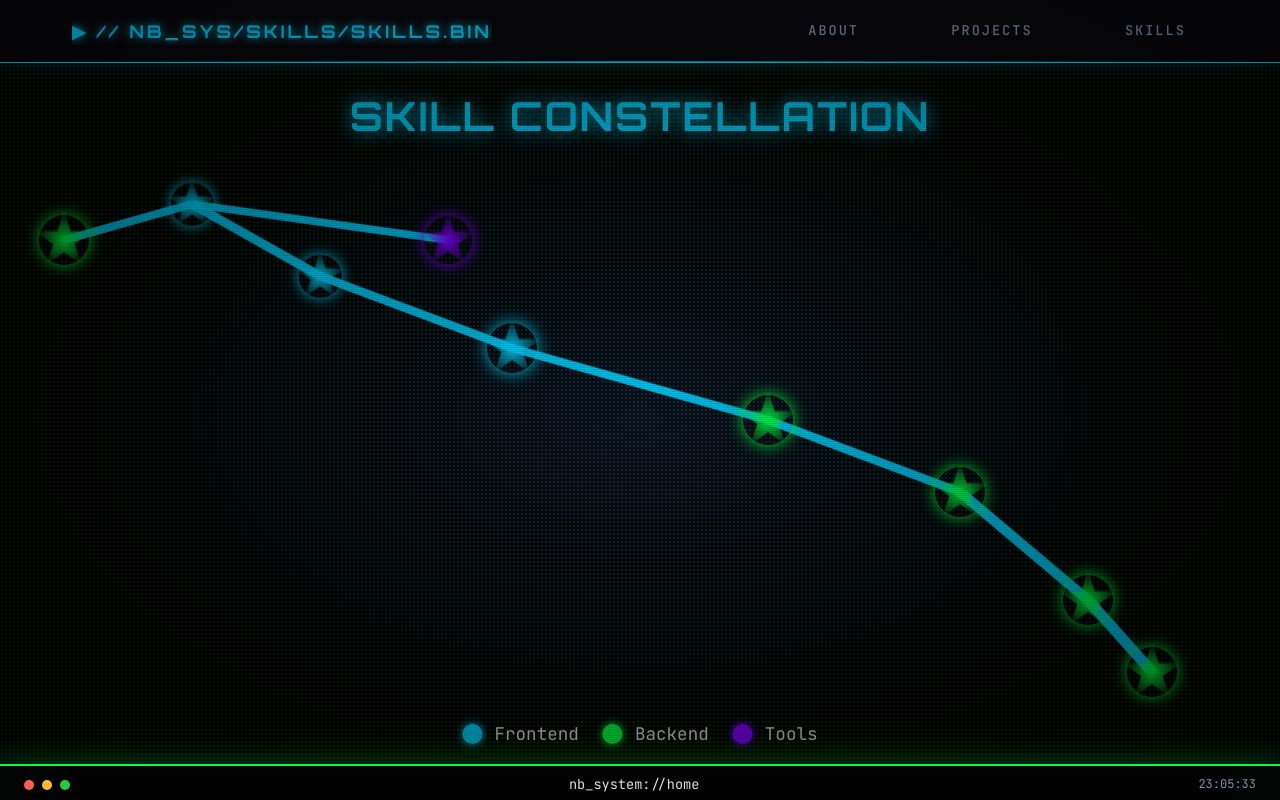
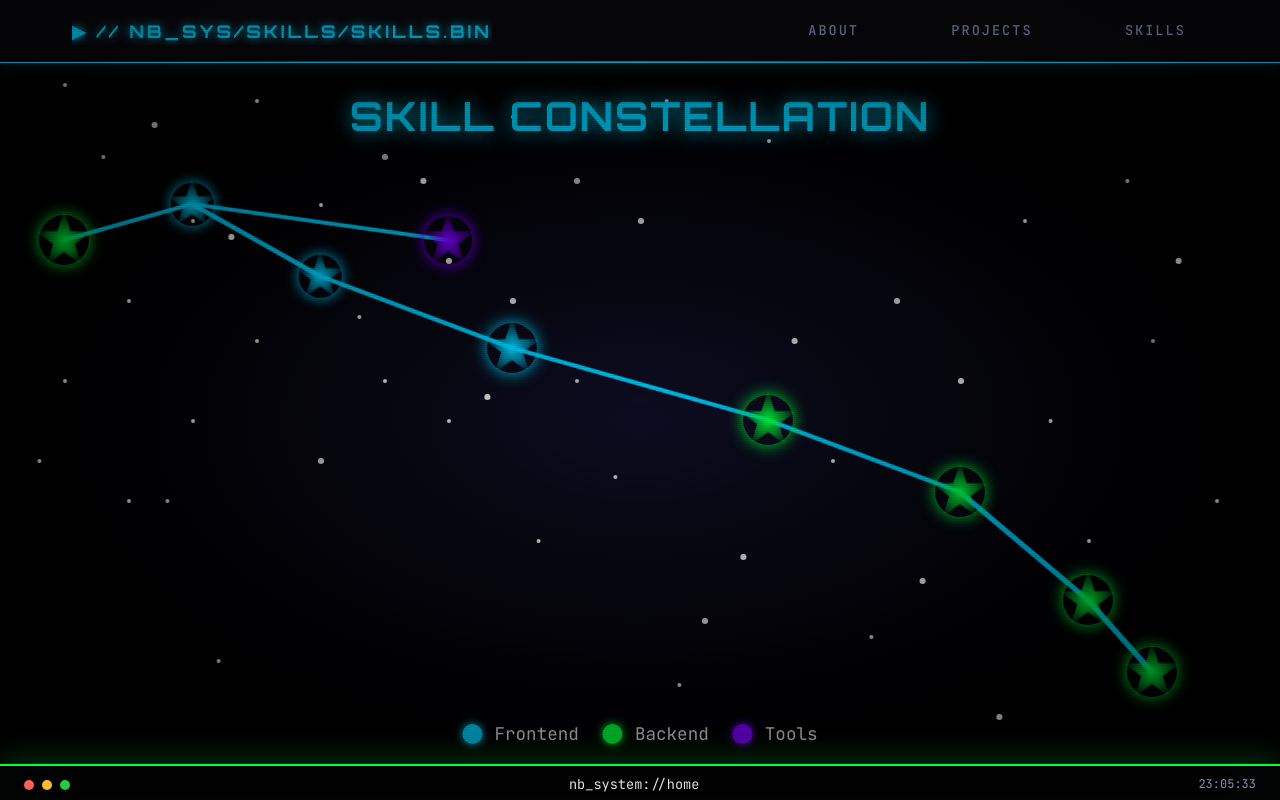
Before and after one commit to NicoButter/portfolio_2026, an Angular app: page /skills in a window 1280 px wide. Built offline with nearby package versions, Linux system fonts and the light colour scheme.

Commit message:
feat: enhance star field background with dynamic twinkling effect and improved styling

```diff
--- a/src/app/features/skills/skills.scss
+++ b/src/app/features/skills/skills.scss
@@ -46,46 +46,69 @@
   box-shadow: none;
 }
 
-/* CRT Pixel Grid Effect */
+/* Star field background */
 .night-sky::before {
   content: '';
   position: absolute;
   top: 0;
   left: 0;
-  right: 0;
-  bottom: 0;
-  background-image:
-    radial-gradient(circle, rgba(0, 255, 65, 0.15) 1px, transparent 1px);
-  background-size: 4px 4px;
-  background-position: 0 0;
+  width: 2px;
+  height: 2px;
+  border-radius: 50%;
+  background: white;
   pointer-events: none;
-  z-index: 1;
+  z-index: 0;
   box-shadow:
-    50px 30px 1px 0 rgba(255,255,255,0.9),
-    120px 80px 2px 0 rgba(255,255,255,0.7),
-    200px 50px 1px 0 rgba(255,255,255,0.8),
-    300px 120px 3px 0 rgba(255,255,255,0.6),
-    400px 70px 1px 0 rgba(255,255,255,0.9),
-    150px 200px 2px 0 rgba(255,255,255,0.5),
-    250px 180px 1px 0 rgba(255,255,255,0.8),
-    350px 250px 2px 0 rgba(255,255,255,0.7),
-    100px 300px 1px 0 rgba(255,255,255,0.9),
-    450px 150px 3px 0 rgba(255,255,255,0.6),
-    50px 400px 1px 0 rgba(255,255,255,0.8),
-    200px 350px 2px 0 rgba(255,255,255,0.7),
-    300px 400px 1px 0 rgba(255,255,255,0.9),
-    400px 300px 2px 0 rgba(255,255,255,0.6),
-    150px 450px 1px 0 rgba(255,255,255,0.8),
-    250px 500px 3px 0 rgba(255,255,255,0.7),
-    350px 450px 1px 0 rgba(255,255,255,0.9),
-    450px 400px 2px 0 rgba(255,255,255,0.6),
-    100px 550px 1px 0 rgba(255,255,255,0.8),
-    500px 200px 2px 0 rgba(255,255,255,0.7),
-    600px 100px 1px 0 rgba(255,255,255,0.9),
-    700px 300px 3px 0 rgba(255,255,255,0.6),
-    800px 200px 2px 0 rgba(255,255,255,0.8),
-    650px 500px 1px 0 rgba(255,255,255,0.7),
-    750px 400px 2px 0 rgba(255,255,255,0.9);
+    5vw 3vh 0px 1px rgba(255,255,255,1),
+    12vw 8vh 0px 2px rgba(255,255,255,0.9),
+    20vw 5vh 0px 1px rgba(255,255,255,1),
+    30vw 12vh 0px 2px rgba(255,255,255,0.8),
+    40vw 7vh 0px 1px rgba(255,255,255,1),
+    15vw 20vh 0px 1px rgba(255,255,255,0.9),
+    25vw 18vh 0px 1px rgba(255,255,255,1),
+    35vw 25vh 0px 2px rgba(255,255,255,0.9),
+    10vw 30vh 0px 1px rgba(255,255,255,1),
+    45vw 15vh 0px 2px rgba(255,255,255,0.8),
+    5vw 40vh 0px 1px rgba(255,255,255,1),
+    20vw 35vh 0px 1px rgba(255,255,255,0.9),
+    30vw 40vh 0px 1px rgba(255,255,255,1),
+    40vw 30vh 0px 2px rgba(255,255,255,0.9),
+    15vw 45vh 0px 1px rgba(255,255,255,1),
+    25vw 50vh 0px 2px rgba(255,255,255,0.9),
+    35vw 45vh 0px 1px rgba(255,255,255,1),
+    45vw 40vh 0px 1px rgba(255,255,255,0.8),
+    10vw 55vh 0px 1px rgba(255,255,255,1),
+    50vw 20vh 0px 2px rgba(255,255,255,0.9),
+    60vw 10vh 0px 1px rgba(255,255,255,1),
+    70vw 30vh 0px 2px rgba(255,255,255,0.9),
+    80vw 20vh 0px 1px rgba(255,255,255,1),
+    65vw 50vh 0px 1px rgba(255,255,255,0.9),
+    75vw 40vh 0px 2px rgba(255,255,255,1),
+    85vw 60vh 0px 1px rgba(255,255,255,1),
+    55vw 70vh 0px 2px rgba(255,255,255,0.9),
+    90vw 35vh 0px 1px rgba(255,255,255,0.8),
+    95vw 55vh 0px 1px rgba(255,255,255,1),
+    8vw 12vh 0px 1px rgba(255,255,255,0.9),
+    18vw 22vh 0px 2px rgba(255,255,255,1),
+    28vw 32vh 0px 1px rgba(255,255,255,0.9),
+    38vw 42vh 0px 2px rgba(255,255,255,1),
+    48vw 52vh 0px 1px rgba(255,255,255,0.9),
+    58vw 62vh 0px 2px rgba(255,255,255,1),
+    68vw 72vh 0px 1px rgba(255,255,255,0.9),
+    78vw 82vh 0px 2px rgba(255,255,255,1),
+    88vw 15vh 0px 1px rgba(255,255,255,0.9),
+    92vw 25vh 0px 2px rgba(255,255,255,1),
+    3vw 50vh 0px 1px rgba(255,255,255,1),
+    52vw 5vh 0px 1px rgba(255,255,255,0.9),
+    72vw 65vh 0px 2px rgba(255,255,255,1),
+    17vw 75vh 0px 1px rgba(255,255,255,0.9),
+    42vw 60vh 0px 1px rgba(255,255,255,1),
+    62vw 35vh 0px 2px rgba(255,255,255,0.9),
+    82vw 45vh 0px 1px rgba(255,255,255,1),
+    13vw 55vh 0px 1px rgba(255,255,255,0.9),
+    33vw 15vh 0px 2px rgba(255,255,255,1),
+    53vw 78vh 0px 1px rgba(255,255,255,0.9);
+  animation: twinkle-stars 3s ease-in-out infinite;
 }
 
 /* CRT Scanline Sweep Effect */
@@ -112,12 +135,12 @@
   left: 0;
   width: 100%;
   height: 100%;
-  z-index: 1;
+  z-index: 2;
 }
 
 .connection-line {
   stroke: var(--neon-cyan);
-  stroke-width: 1;
+  stroke-width: 0.5;
   opacity: 0.6;
   animation: pulse 3s ease-in-out infinite;
 }
@@ -125,6 +148,11 @@
 @keyframes pulse {
   0%, 100% { opacity: 0.3; }
   50% { opacity: 0.8; }
+}
+
+@keyframes twinkle-stars {
+  0%, 100% { opacity: 0.5; }
+  50% { opacity: 1; }
 }
 
 .skill-star {
```
